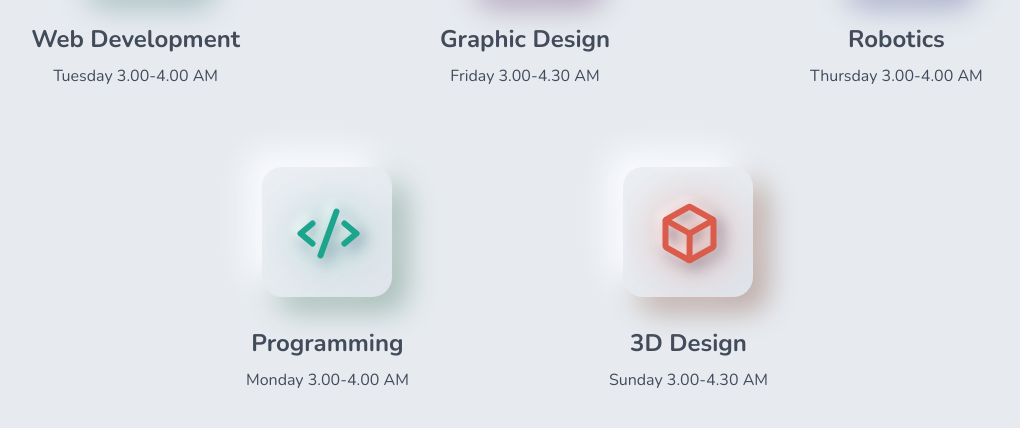
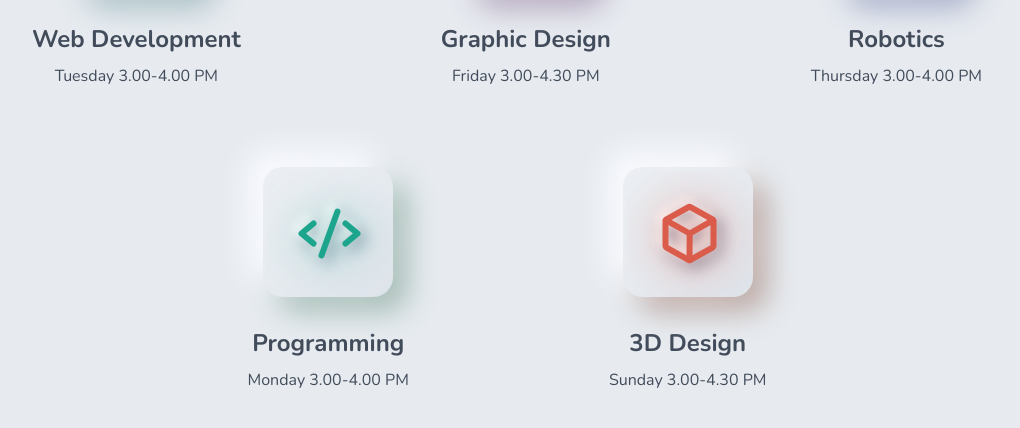
Before and after one commit to chamiduu/OnlineClasses, a plain HTML site: page index.html in a window 1280 px wide. Shown: the part 415-843 px from the top of the page, without its empty margins (133-1153 px from the left). Drawn offline with nearby package versions, Linux system fonts and the light colour scheme.

Commit message:
Update index.html

```diff
--- a/index.html
+++ b/index.html
@@ -65,7 +65,7 @@
             </div>
             </a>
             <h2 class="classTitle">Web Development</h2>
-            <p class="time">Tuesday 3.00-4.00 AM</p>
+            <p class="time">Tuesday 3.00-4.00 PM</p>
         </div>
 
         <div class="class">
@@ -119,7 +119,7 @@
                 </div>
             </a>
             <h2 class="classTitle">Graphic Design</h2>
-            <p class="time">Friday 3.00-4.30 AM</p>
+            <p class="time">Friday 3.00-4.30 PM</p>
         </div>
 
         <div class="class">
@@ -184,7 +184,7 @@
             </div>
             </a>
             <h2 class="classTitle">Robotics</h2>
-            <p class="time">Thursday 3.00-4.00 AM</p>
+            <p class="time">Thursday 3.00-4.00 PM</p>
         </div>
 
         <div class="class">
@@ -236,7 +236,7 @@
             </div>
             </a>
             <h2 class="classTitle">Programming</h2>
-            <p class="time">Monday 3.00-4.00 AM</p>
+            <p class="time">Monday 3.00-4.00 PM</p>
         </div>
 
         <div class="class">
@@ -287,7 +287,7 @@
             </div>
             </a>
             <h2 class="classTitle">3D Design</h2>
-            <p class="time">Sunday 3.00-4.30 AM</p>
+            <p class="time">Sunday 3.00-4.30 PM</p>
         </div>
     </div>
 
```
